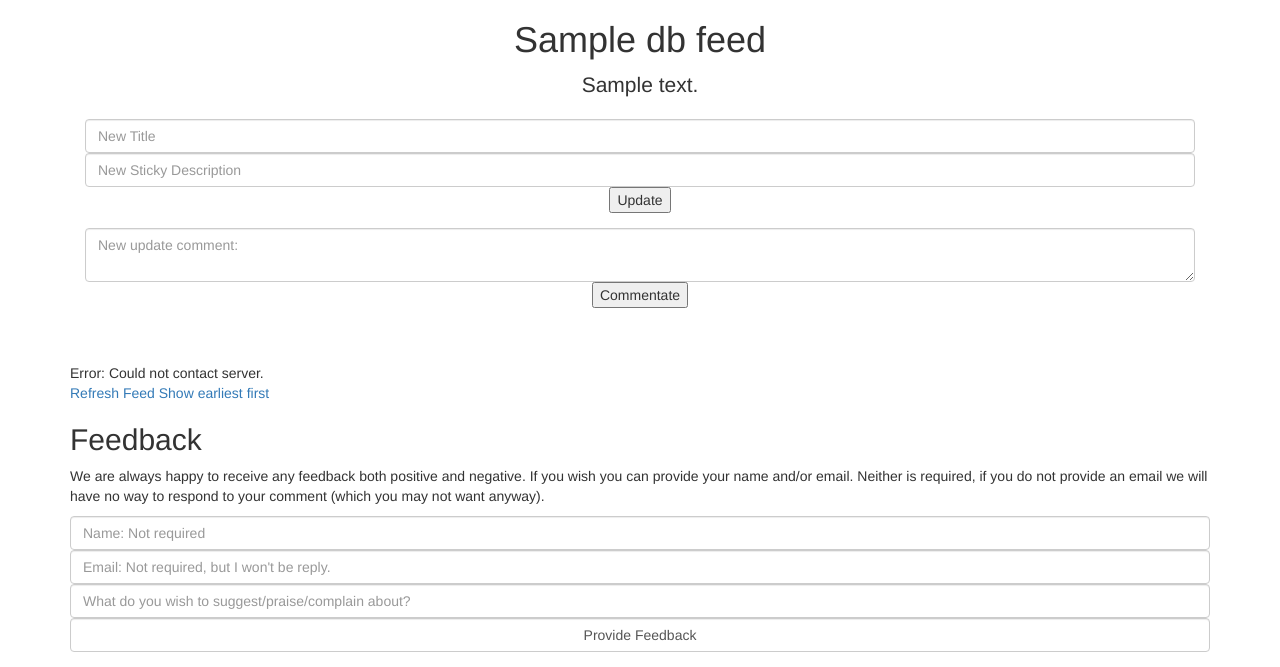
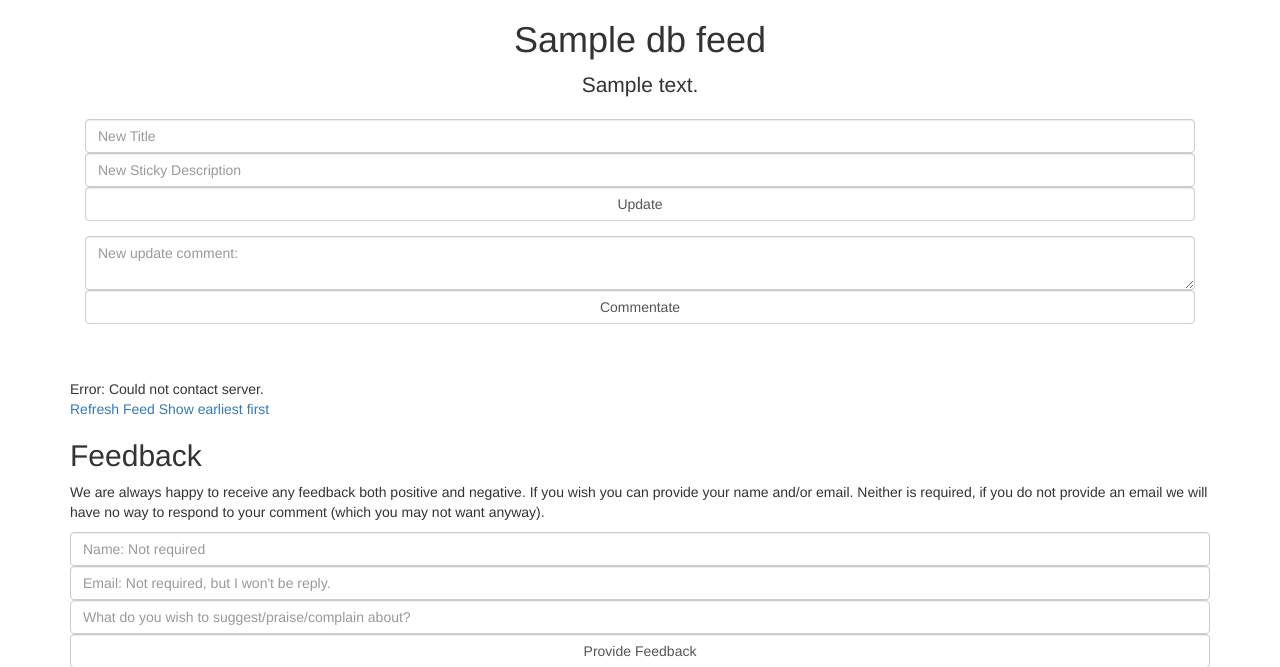
Before and after one commit to allanderek/blow-by-blow, a Python web app: template app/templates/view_feed.html in a window 1280 px wide. Shown: the part 356-1023 px from the top of the page. Run offline with Jinja, Linux system fonts and the light colour scheme; the template is opened without the code that fills it: most values are stand-ins (such as "Sample title", 1, 10 or a date in 2020); form fields are guessed from the names that the template uses; some libraries are stand-ins or nearby versions.

Commit message:
Forgotten to turn two buttons into form-controls to get Bootstrap styling. Also added an accessibility related todo.

```diff
--- a/app/main.py
+++ b/app/main.py
@@ -401,5 +401,8 @@ class BasicFunctionalityTest(flask.ext.testing.LiveServerTestCase):
 # Figure out if there is someway to do this automatically at least for
 # python anywhere.
 
+# TODO: Check the accessiblity, I suspect it is poor, at least use labels
+# for form inputs. Can we install a screen reader and see how it works?
+
 if __name__ == "__main__":
     application.run(debug=True, threaded=True)
--- a/app/templates/view_feed.html
+++ b/app/templates/view_feed.html
@@ -66,7 +66,7 @@
           {{ update_feed_form.title_text(placeholder="New Title", class="form-control") }}
           {{ update_feed_form.desc_text(placeholder="New Sticky Description", class="form-control") }}
           <button type="submit"
-                  class="update-feed-header-button"
+                  class="form-control"
                   id="update-feed-header-button"
                   name="update-feed-header-button">Update</button>
         </div><!-- /.form-group -->
@@ -85,7 +85,7 @@
                 {{ update_feed_form.hidden_tag() }}
                 {{ update_feed_form.comment_text(placeholder="New update comment:", class="form-control") }}
                 <button type="submit"
-                        class="commentate_button"
+                        class="form-control"
                         id="commentate_button"
                         name="commentate_button">Commentate</button>
           </div><!-- /.form-group -->
```
